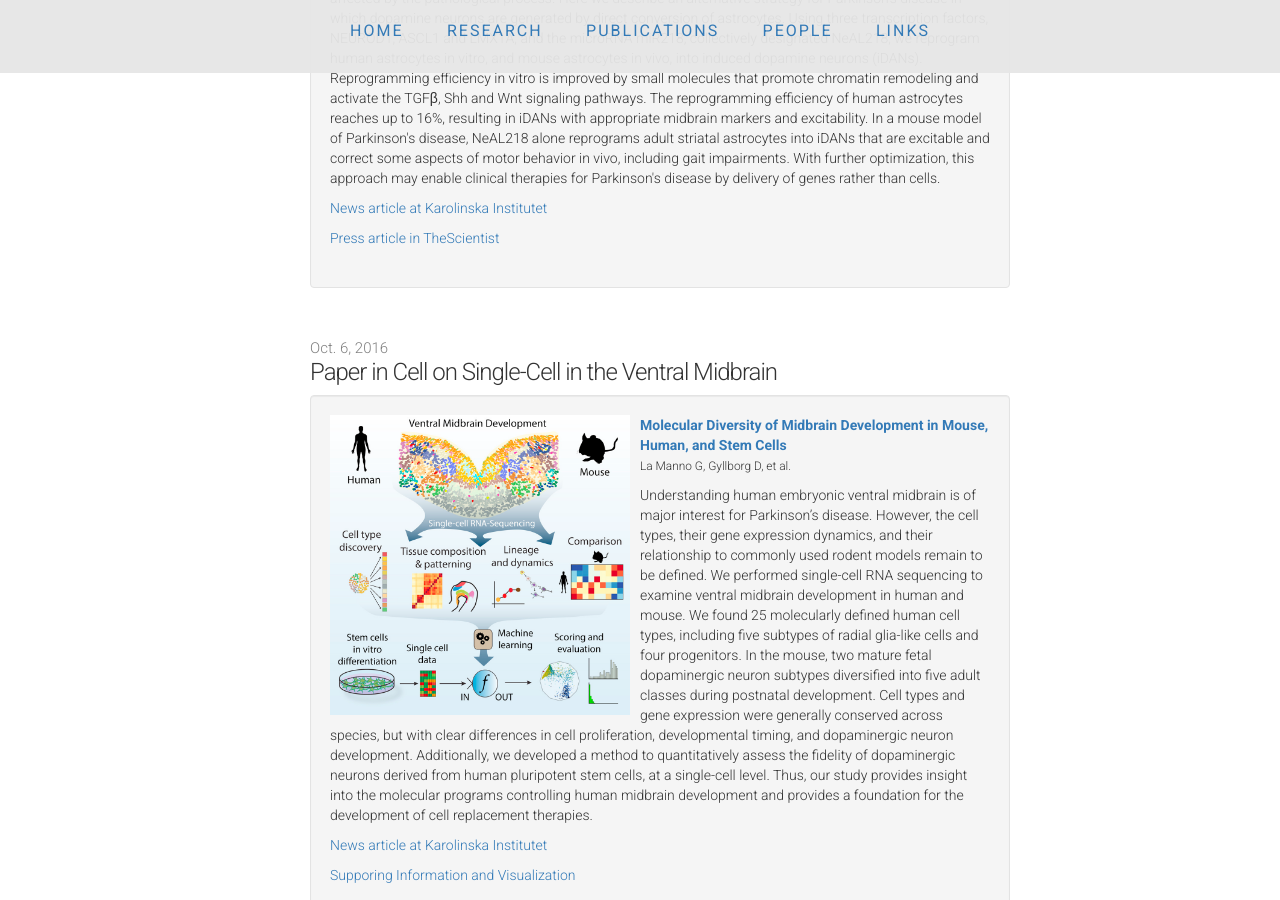
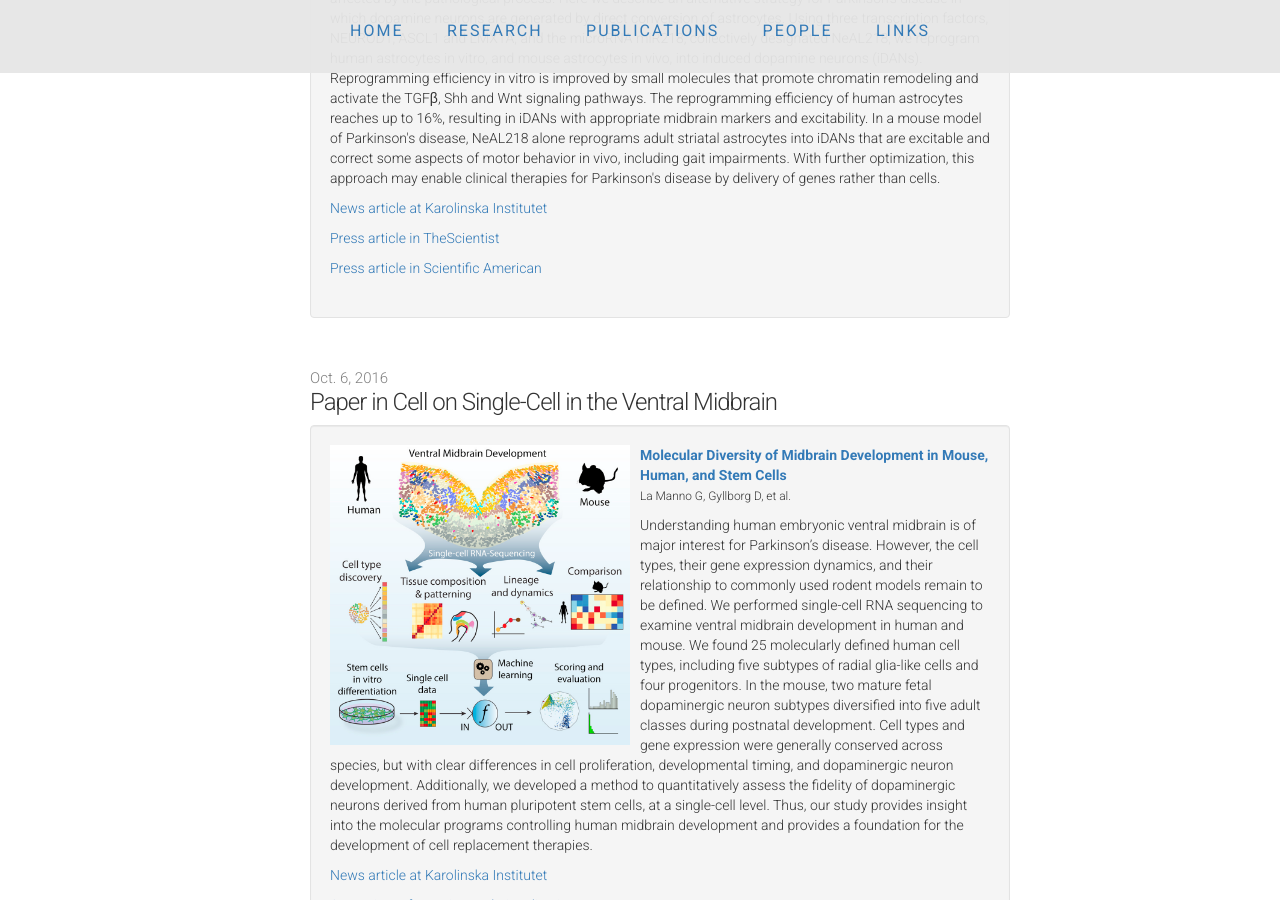
Before and after one commit to ArenasLab/arenaslab.github.io, a Jekyll site: the page index.html, which Jekyll copies as it is, in a window 1280 px wide and 900 px high, scrolled down 1136 px. Built offline with Jekyll 4.4.1, drawn with Linux system fonts in a browser that asks for light colours.

Commit message:
Update index.html

```diff
--- a/index.html
+++ b/index.html
@@ -99,7 +99,8 @@
 			  by delivery of genes rather than cells.</p>
               <p><a href="http://ki.se/en/news/conversion-of-brain-cells-offers-hope-for-parkinsons-patients">News article at Karolinska Institutet</a></p>
                 <p><a href="http://www.the-scientist.com/?articles.view/articleNo/49167/title/Reprogrammed-Glia-Improve-Symptoms-in-a-Mouse-Model-of-Parkinson-s/">Press article in TheScientist</a></p>
-              </div>
+              <p><a href="https://www.scientificamerican.com/article/cell-therapy-2-0-reprogramming-the-brain-rsquo-s-own-cells-for-parkinson-rsquo-s-treatment/">Press article in Scientific American</a></p>
+		    </div>
             </li>
           </div>
 
```
